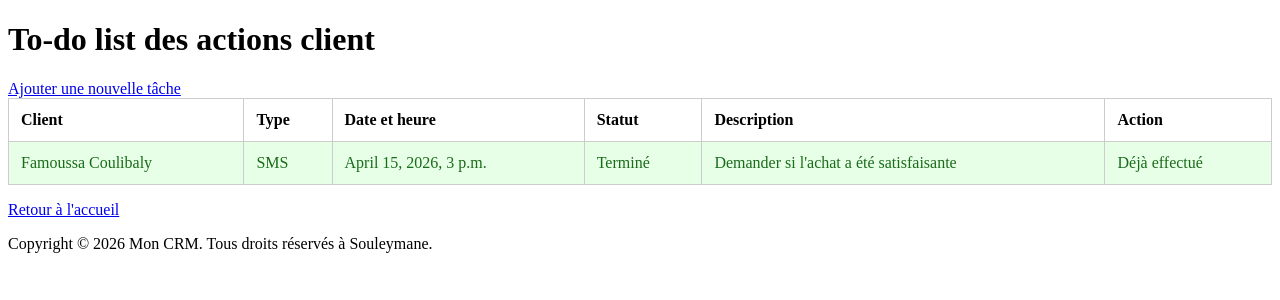
After one commit to Djavo667/Projet_de_soutenance_CRM, a Django app: page /todo/ in a window 1280 px wide. The commit adds this page. Shown: the top 300 px of the page. Run offline with Django 5.2, Linux system fonts and the light colour scheme; data comes from the database, SQL or seed files in the repository; both versions use the stored data as it was after the commit.

Commit message:
modification du projet CRM

```diff
--- a/CRM/templates/base.html
+++ b/CRM/templates/base.html
@@ -4,6 +4,35 @@
     <meta charset="UTF-8">
     <meta name="viewport" content="width=device-width, initial-scale=1.0">
     <title>{% block title %} Mon CRM {% endblock %}</title>
+    <style>
+        table {
+            width: 100%;
+            border-collapse: collapse;
+            margin-bottom: 1rem;
+        }
+        th, td {
+            padding: 0.75rem;
+            border: 1px solid #ccc;
+            text-align: left;
+        }
+        .todo-termine {
+            background-color: #e6ffe6;
+            color: #1a6b1a;
+        }
+        .todo-annule {
+            background-color: #ffe6e6;
+            color: #a12a2a;
+        }
+        button {
+            padding: 0.4rem 0.75rem;
+            border: 1px solid #333;
+            background-color: #f3f3f3;
+            cursor: pointer;
+        }
+        button:hover {
+            background-color: #ddd;
+        }
+    </style>
 </head>
 <body>
     {% block content %}
--- a/CRM/templates/index.html
+++ b/CRM/templates/index.html
@@ -12,5 +12,6 @@
     <a href="/add_produit/">Ajouter un nouveau produit</a><br>
     <a href="/list_ventes/">Voir la liste des ventes</a><br>
     <a href="/add_vente/">Ajouter une nouvelle vente</a><br>
+    <a href="/todo/">Voir ma to-do list</a><br>
     <a href="/tracking/">Rechercher un client</a>
 {% endblock %}
--- /dev/null
+++ b/CRM/templates/todo_list.html
@@ -0,0 +1,45 @@
+{% extends "base.html" %}
+{% block title %} To-do list {% endblock %}
+
+{% block content %}
+    <h1>To-do list des actions client</h1>
+    <a href="/add_todo/">Ajouter une nouvelle tâche</a>
+    {% if todos %}
+        <table>
+            <thead>
+                <tr>
+                    <th>Client</th>
+                    <th>Type</th>
+                    <th>Date et heure</th>
+                    <th>Statut</th>
+                    <th>Description</th>
+                    <th>Action</th>
+                </tr>
+            </thead>
+            <tbody>
+                {% for todo in todos %}
+                    <tr class="{% if todo.statut == 'termine' %}todo-termine{% elif todo.statut == 'annule' %}todo-annule{% endif %}">
+                        <td>{{ todo.client }}</td>
+                        <td>{{ todo.get_type_action_display }}</td>
+                        <td>{{ todo.date_action }}</td>
+                        <td>{{ todo.get_statut_display }}</td>
+                        <td>{{ todo.description }}</td>
+                        <td>
+                            {% if todo.statut != 'termine' %}
+                                <form method="post" action="{% url 'marquer_todo_effectue' todo.id %}">
+                                    {% csrf_token %}
+                                    <button type="submit">Marquer comme effectué</button>
+                                </form>
+                            {% else %}
+                                <span>Déjà effectué</span>
+                            {% endif %}
+                        </td>
+                    </tr>
+                {% endfor %}
+            </tbody>
+        </table>
+    {% else %}
+        <p>Aucune tâche enregistrée pour le moment.</p>
+    {% endif %}
+    <a href="/">Retour à l'accueil</a>
+{% endblock %}
--- a/CRM/urls.py
+++ b/CRM/urls.py
@@ -24,6 +24,10 @@ from LE_CRM.views import (
     ajouter_produit,
     liste_ventes,
     ajouter_vente,
+    changer_statut_vente,
+    todo_list,
+    ajouter_todo,
+    marquer_todo_effectue,
     tracking,
 )
 
@@ -35,6 +39,10 @@ urlpatterns = [
     path('add_produit/', ajouter_produit, name='ajouter_produit'),
     path('list_ventes/', liste_ventes, name='liste_ventes'),
     path('add_vente/', ajouter_vente, name='ajouter_vente'),
+    path('vente_status/<int:vente_id>/', changer_statut_vente, name='changer_statut_vente'),
+    path('todo/', todo_list, name='todo_list'),
+    path('add_todo/', ajouter_todo, name='ajouter_todo'),
+    path('todo/termine/<int:todo_id>/', marquer_todo_effectue, name='marquer_todo_effectue'),
     path('tracking/', tracking, name='tracking'),
     path('admin/', admin.site.urls),
 ]
--- a/LE_CRM/models.py
+++ b/LE_CRM/models.py
@@ -114,3 +114,32 @@ class Vente(models.Model):
 
     def __str__(self):
         return f"Vente de {self.produit} à {self.client} le {self.date_vente.strftime('%Y-%m-%d %H:%M:%S')}"
+
+
+class Todo(models.Model):
+    ACTION_CHOICES = [
+        ('appel', 'Appel'),
+        ('sms', 'SMS'),
+        ('email', 'Email'),
+        ('rendez_vous', 'Rendez-vous'),
+    ]
+    STATUT_CHOICES = [
+        ('a_faire', 'À faire'),
+        ('termine', 'Terminé'),
+        ('annule', 'Annulé'),
+    ]
+
+    client = models.ForeignKey(client, on_delete=models.CASCADE, verbose_name="Client")
+    type_action = models.CharField(max_length=20, choices=ACTION_CHOICES, verbose_name="Type d'action")
+    date_action = models.DateTimeField(default=timezone.now, verbose_name="Date et heure")
+    statut = models.CharField(max_length=20, choices=STATUT_CHOICES, default='a_faire', verbose_name="Statut")
+    description = models.TextField(blank=True, verbose_name="Description")
+    date_creation = models.DateTimeField(default=timezone.now, verbose_name="Date de création")
+
+    class Meta:
+        verbose_name = "Tâche"
+        verbose_name_plural = "Tâches"
+        ordering = ['-date_action']
+
+    def __str__(self):
+        return f"{self.get_type_action_display()} pour {self.client} le {self.date_action.strftime('%Y-%m-%d %H:%M')}"
--- a/LE_CRM/views.py
+++ b/LE_CRM/views.py
@@ -1,7 +1,7 @@
-from django.shortcuts import render, redirect
+from django.shortcuts import render, redirect, get_object_or_404
 
-from .forms import ClientForm, ProduitForm, VenteForm
-from .models import client, Produit, Vente
+from .forms import ClientForm, ProduitForm, VenteForm, TodoForm
+from .models import client, Produit, Vente, Todo
 
 # Vue d'accueil du CRM
 def home_page(request):
@@ -61,6 +61,40 @@ def ajouter_vente(request):
         form = VenteForm()
     return render(request, 'ajouter_vente.html', context={'form': form})
 
+# Modifier le statut d'une vente existante
+def changer_statut_vente(request, vente_id):
+    vente = get_object_or_404(Vente, id=vente_id)
+    if request.method == 'POST':
+        statut = request.POST.get('statut')
+        if statut in dict(Vente.statut_choix):
+            vente.statut = statut
+            vente.save()
+    return redirect('liste_ventes')
+
+# Liste des tâches à faire avec les clients
+def todo_list(request):
+    todos = Todo.objects.select_related('client').all()
+    return render(request, 'todo_list.html', context={'todos': todos})
+
+# Ajouter une tâche à la to-do list client
+def ajouter_todo(request):
+    if request.method == 'POST':
+        form = TodoForm(request.POST)
+        if form.is_valid():
+            form.save()
+            return redirect('todo_list')
+    else:
+        form = TodoForm()
+    return render(request, 'add_todo.html', context={'form': form})
+
+# Marquer une tâche comme effectuée
+def marquer_todo_effectue(request, todo_id):
+    todo = get_object_or_404(Todo, id=todo_id)
+    if request.method == 'POST':
+        todo.statut = 'termine'
+        todo.save()
+    return redirect('todo_list')
+
 # Recherche d'un client par téléphone
 def tracking(request):
     message = ''
```
Also changed, not shown: CRM/templates/add_todo.html (added, +13 -0 lines), CRM/templates/list_ventes.html (+13 -0 lines), LE_CRM/admin.py (+11 -3 lines), LE_CRM/forms.py (+19 -0 lines), LE_CRM/migrations/0006_todo.py (added), db.sqlite3.
